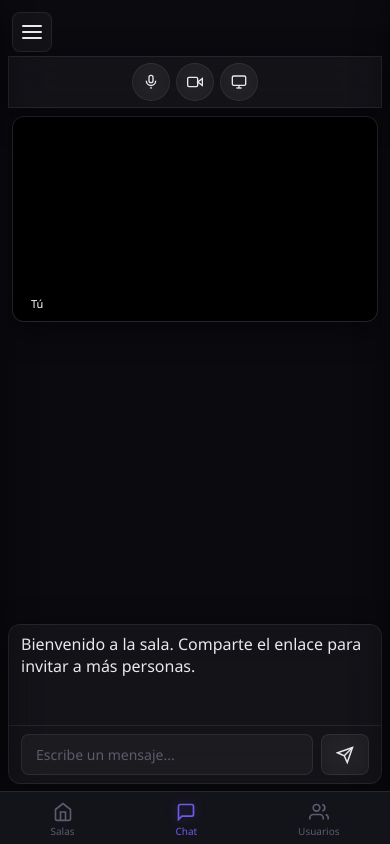
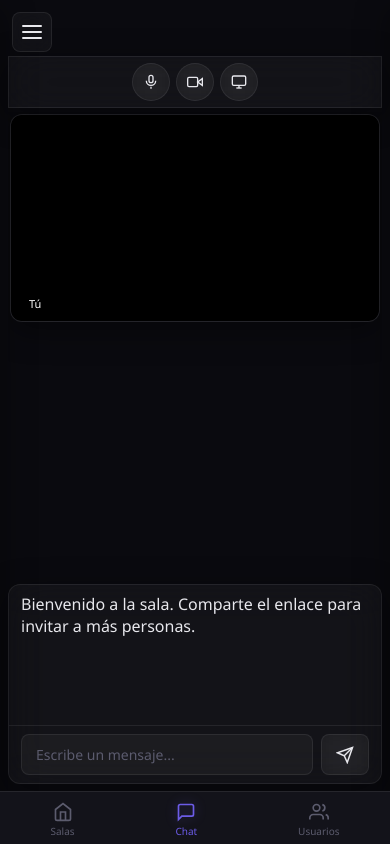
Before and after one commit to DomixDios/p2p-chat-app, a plain HTML site: page index.html in a window 390 px wide. Drawn offline with Linux system fonts and the light colour scheme.

Commit message:
fix: scroll en main-content para móvil, chat-section responsive, video-grid min-height

```diff
--- a/style.css
+++ b/style.css
@@ -752,11 +752,15 @@ body {
     padding-top: 56px;
     padding-bottom: 60px;
     height: 100vh;
+    overflow-y: auto;
     gap: 4px;
+    -webkit-overflow-scrolling: touch;
   }
 
   .video-grid {
     grid-template-columns: 1fr;
+    min-height: 60px;
+    padding: 2px;
   }
 
   .media-bar {
@@ -778,7 +782,9 @@ body {
   }
 
   .chat-section {
-    height: 160px;
+    height: 30vh;
+    min-height: 120px;
+    max-height: 200px;
   }
 
   .chat-messages {
@@ -787,6 +793,7 @@ body {
 
   .chat-input {
     padding: 8px 12px;
+    flex-shrink: 0;
   }
 }
 
```
